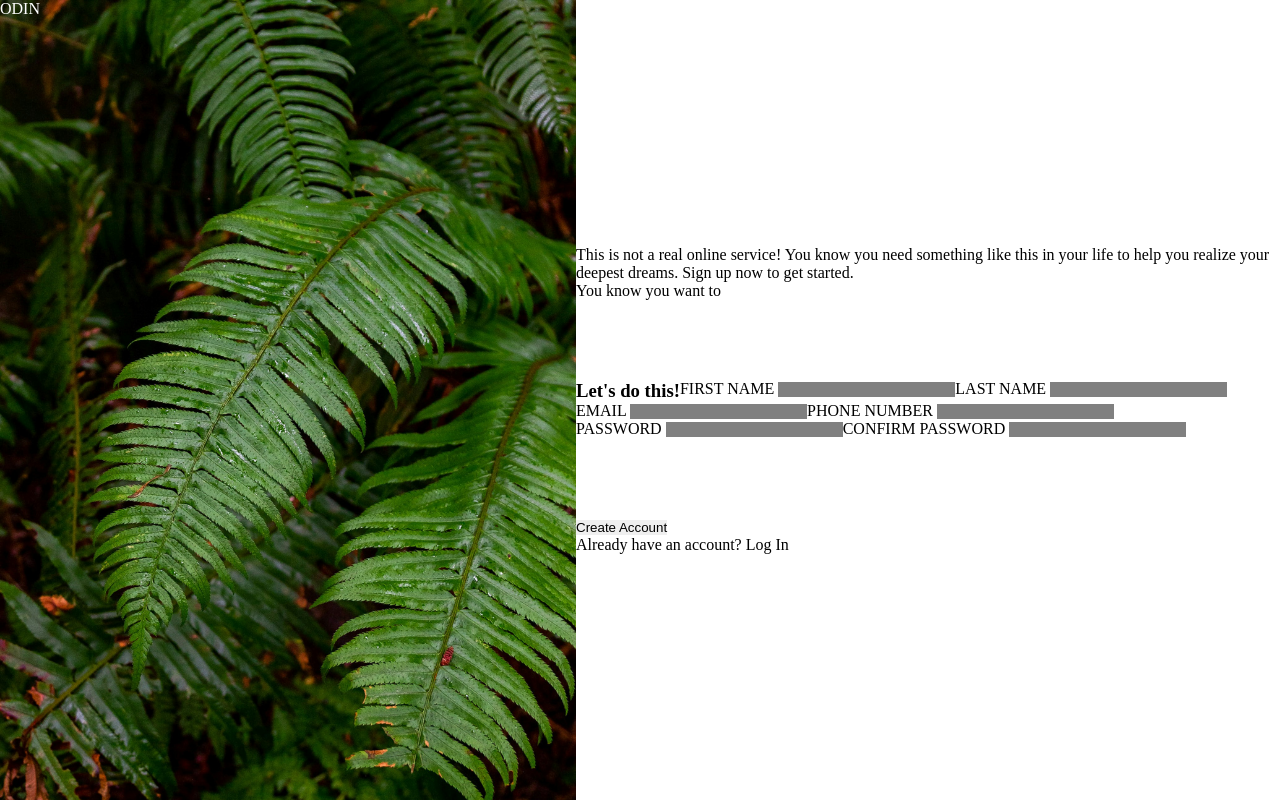
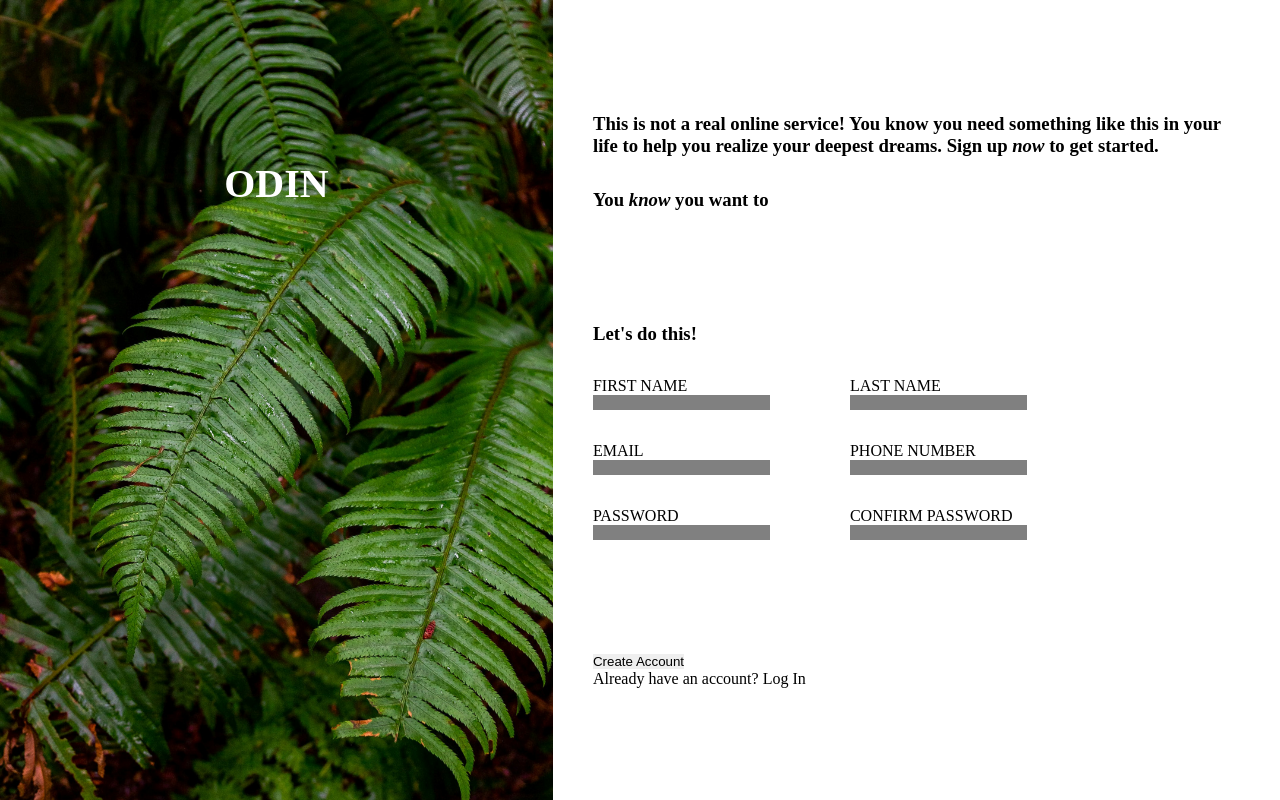
Before and after one commit to tonyhchii/sign-up-form, a plain HTML site: page index.html in a window 1280 px wide. Drawn offline with Linux system fonts and the light colour scheme.

Commit message:
moved containers to around where they should be added font weight

```diff
--- a/index.html
+++ b/index.html
@@ -9,19 +9,19 @@
 <body>
     <div class="container">
         <div class="logo">
-            <div class="logo container">
+            <div class="odinLogo container">
                 <div>ODIN</div>
             </div>
 
         </div>
         <div class="sign-up container">
             <div class="header">
-                <p>This is not a real online service! You know you need something like this in your life to help you realize your deepest dreams. Sign up now to get started.</p>
-                <p>You know you want to</p>
+                <h3>This is not a real online service! You know you need something like this in your life to help you realize your deepest dreams. Sign up <span>now</span> to get started.</h3>
+                <h3>You <span>know</span> you want to</h3>
             </div>
             <form action="">
                 <div class="form container">
-                    <h3>Let's do this!</h3>
+                    <h3 class="formHeading">Let's do this!</h3>
                     <div class="row">
                         <p class="formInput">
                             <label for="firstName">FIRST NAME</label>
--- a/styles.css
+++ b/styles.css
@@ -1,5 +1,5 @@
 * {
-    border-box: 0;
+    box-sizing: border-box;
     margin: 0;
     padding: 0;
     border: 0;
@@ -8,7 +8,7 @@
 .logo {
     background-image: url('images/halie-west-25xggax4bSA-unsplash.jpg');
     background-size: cover;
-    width: 45vw;
+    width: 80vw;
     height: 100vh;
     color: white;
 }
@@ -20,6 +20,7 @@
 .sign-up {
     flex-flow: column;
     justify-content: center;
+    margin: 5vh;
 }
 
 input {
@@ -28,9 +29,15 @@ input {
 
 .form {
     display: flex;
-    flex-flow: wrap;
+    flex-flow: column;
 }
 
+.formInput {
+    display: flex;
+    flex-flow: column;
+    margin-right: 10vh;
+    margin-bottom: 4vh;
+}
 
 .row {
     display: flex;
@@ -39,3 +46,18 @@ input {
 .header, .form {
     margin-bottom: 10vh;
 }
+
+h3 {
+    margin-bottom: 4vh;
+}
+
+span {
+    font-style:italic;
+}
+
+.odinLogo {
+    margin-top: 20vh;
+    justify-content: center;
+    font-size: 40px;
+    font-weight: 700;
+}
```
